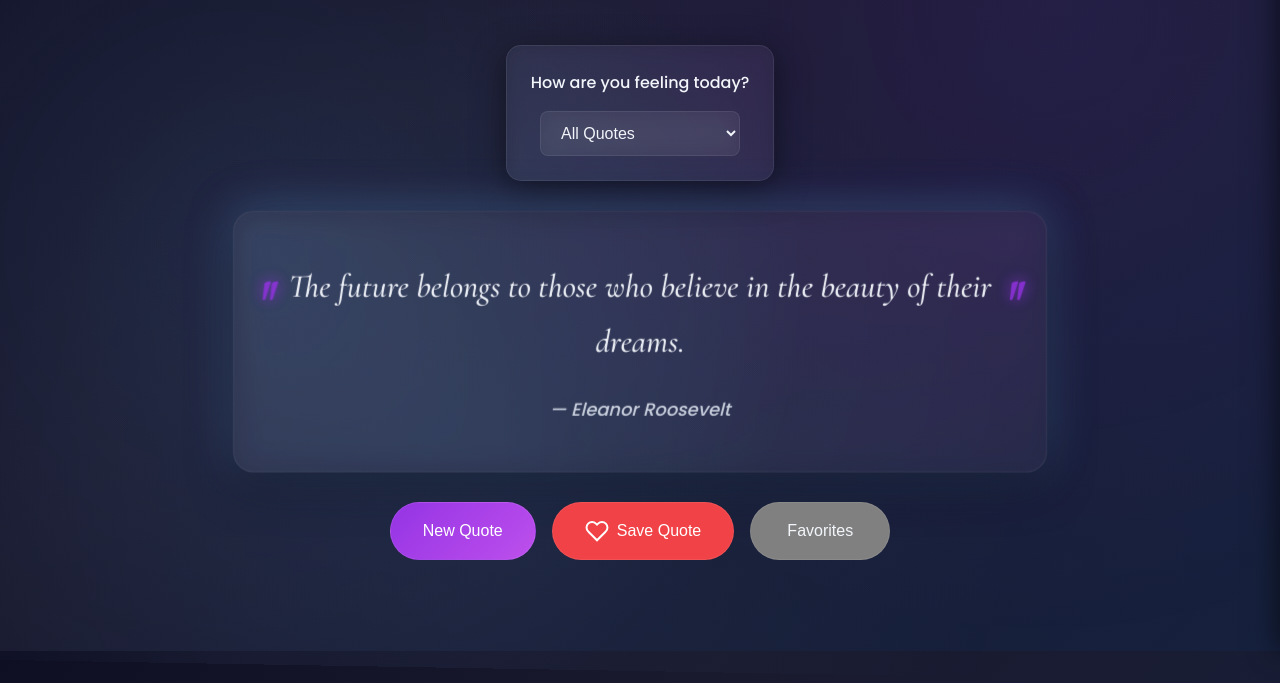
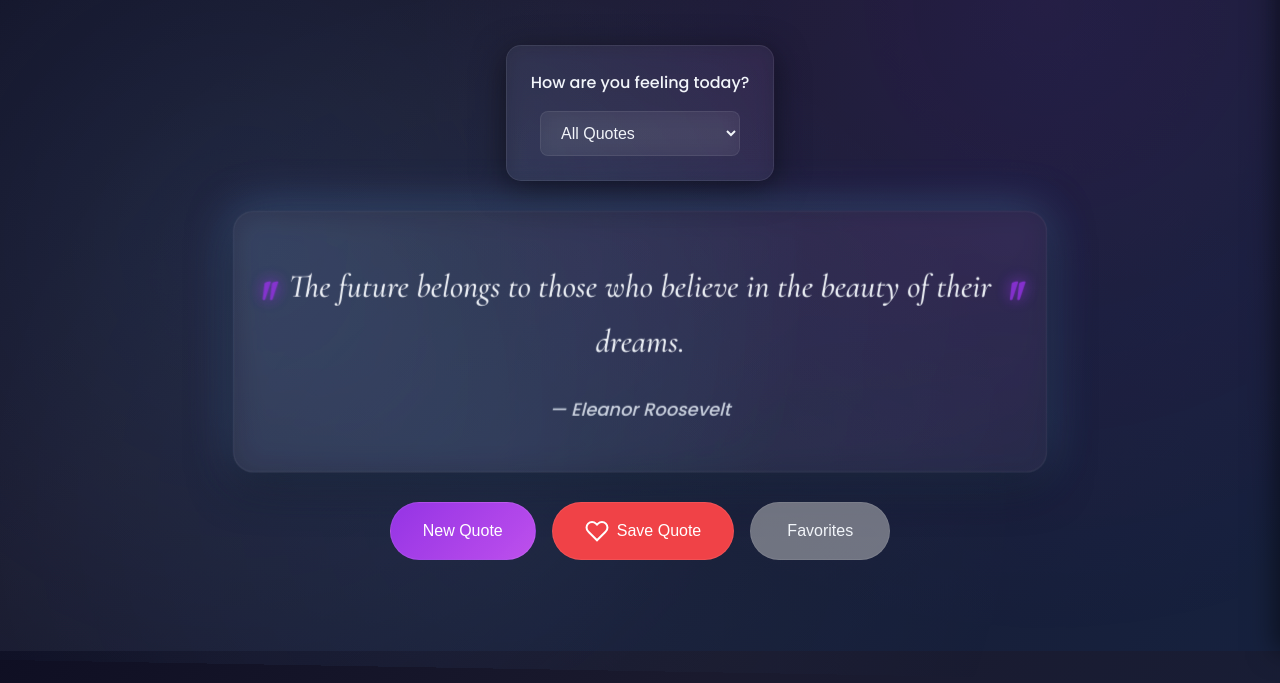
Before and after one commit to preethika124/WisdomWell, a plain HTML site: page index.html in a window 1280 px wide. Shown: the part 149-832 px from the top of the page. Drawn offline with nearby package versions, Linux system fonts and the light colour scheme.

Commit message:
Update style.css

```diff
--- a/style.css
+++ b/style.css
@@ -27,7 +27,7 @@
   --border-color: rgba(255, 255, 255, 0.08);
   --shadow: rgba(0, 0, 0, 0.5);
   --btn-primary: linear-gradient(135deg, #7c3aed 0%, #a855f7 100%);
-  --btn-secondary: grey;
+  --btn-secondary:  rgba(200, 200, 200, 0.5);
   --btn-save: #f43f5e;
   --btn-save-active: #e11d48;
   --particle-color: rgba(124, 58, 237, 0.3);
```
